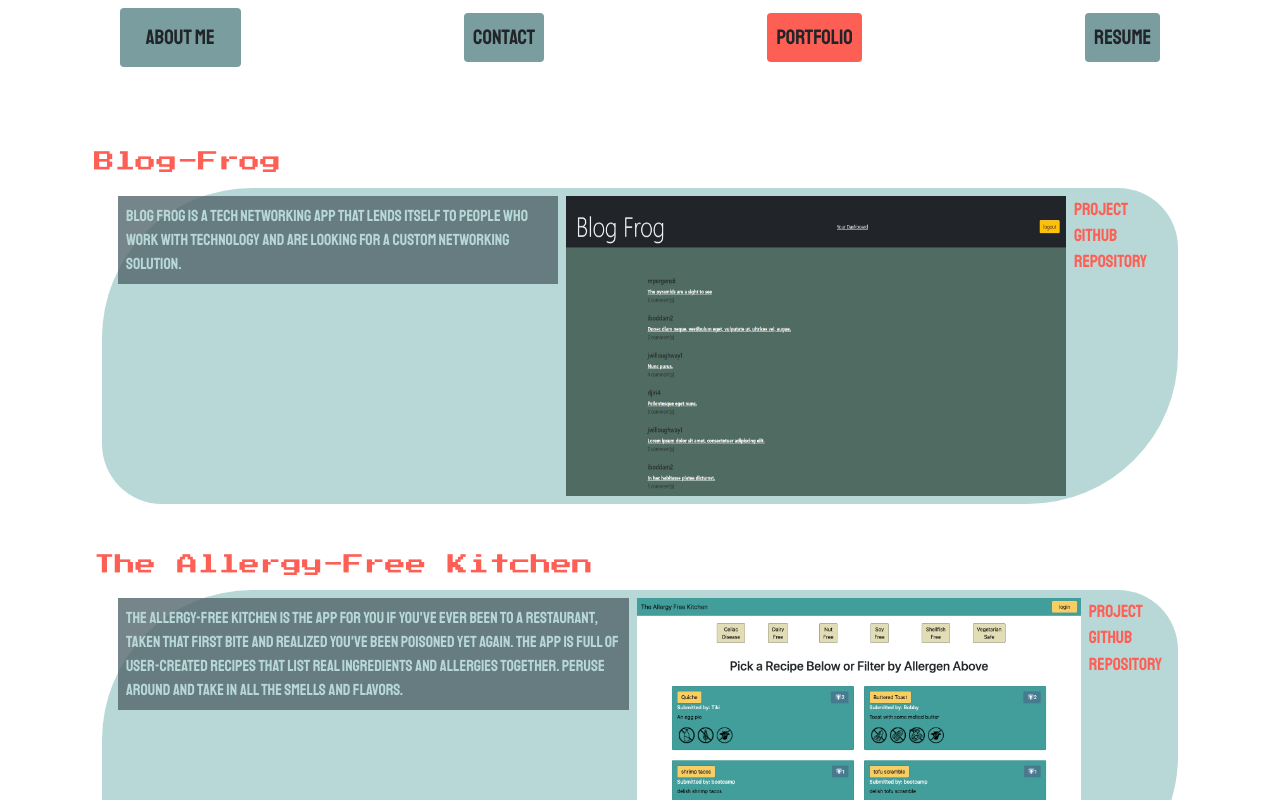
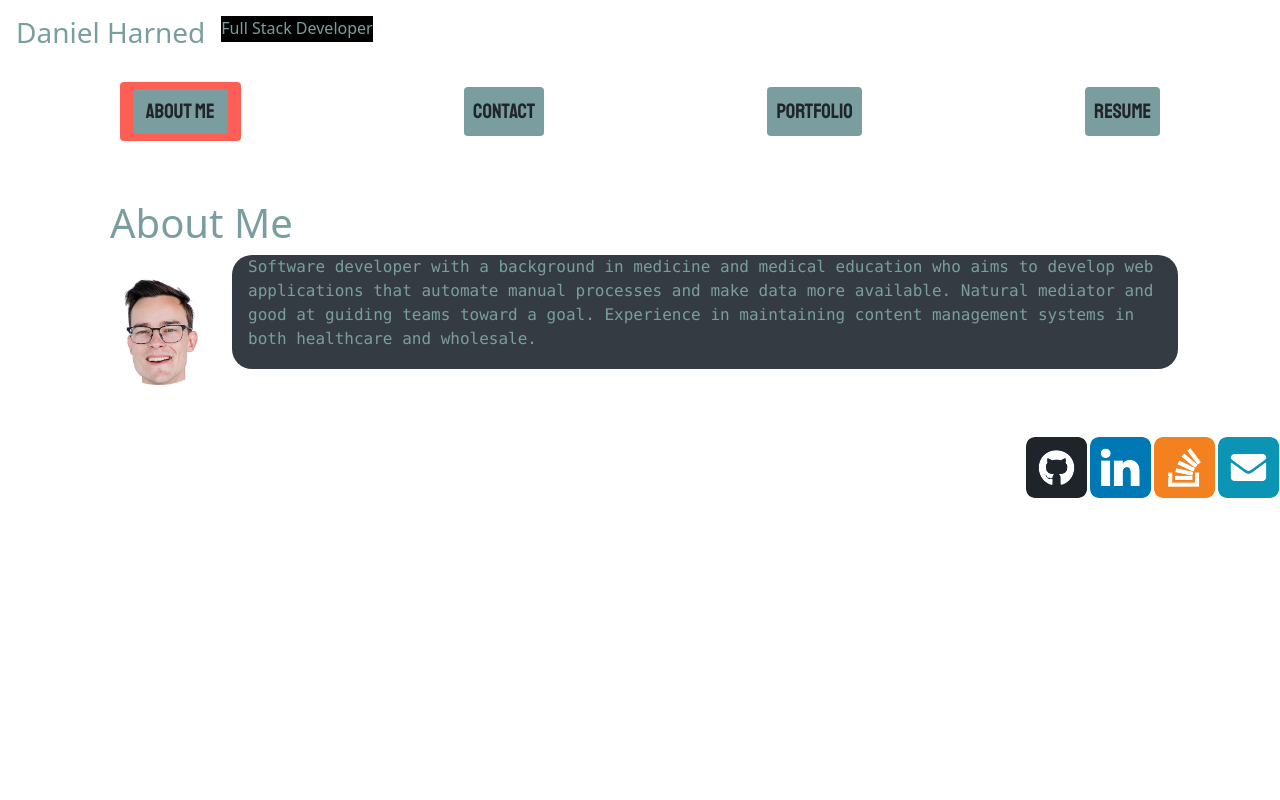
Before and after one commit to DrDano/react-portfolio-dh, a React (Create React App) app: page / in a window 1280 px wide. Shown: the top 800 px of the page. Built offline with nearby package versions, Linux system fonts and the light colour scheme; a web font is replaced by a local one.

Commit message:
adding name and title to Nav, adding styling to about and making about default component

```diff
--- a/src/App.js
+++ b/src/App.js
@@ -10,7 +10,7 @@ import Resume from "./components/Resume";
 import About from "./components/About";
 
 function App() {
-  const [tabSelected, setTabSelected] = useState("portfolio");
+  const [tabSelected, setTabSelected] = useState("about");
 
   return (
     <div>
--- a/src/components/About/index.js
+++ b/src/components/About/index.js
@@ -16,7 +16,7 @@ export default function AboutMe() {
           </a>
         </>
         <>
-          <p className="px-3">
+          <p className="px-3 mx-2 code">
             Software developer with a background in medicine and medical
             education who aims to develop web applications that automate manual
             processes and make data more available. Natural mediator and good at
--- a/src/components/Nav/index.js
+++ b/src/components/Nav/index.js
@@ -5,6 +5,10 @@ export default function Nav(props) {
 
   return (
     <nav>
+      <div className="d-flex m-3" id="nav-intro">
+        <h3>Daniel Harned</h3>
+        <p className="mx-3 bg-black">Full Stack Developer</p>
+      </div>
       <ul className="nav d-flex p-2 justify-content-around">
         <li className={`nav-item btn ${tabSelected === "about" && "btn-active"}`}>
           <a
--- a/src/index.css
+++ b/src/index.css
@@ -33,9 +33,11 @@ body {
   background-size: cover;
 }
 
-code {
+.code {
   font-family: source-code-pro, Menlo, Monaco, Consolas, "Courier New",
     monospace;
+  background-color: rgb(53,59,67);
+  border-radius: 20px;
 }
 
 main {
```
